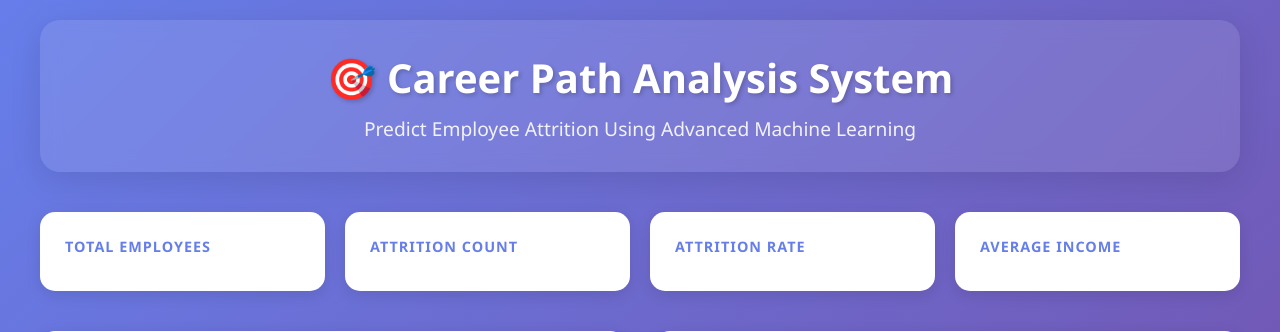
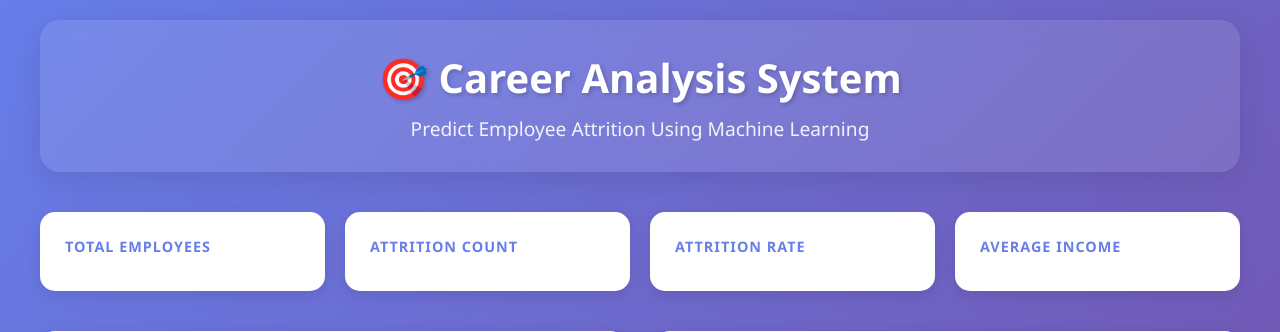
Before and after one commit to SanjaiSrivatsan/attrition_risk, a Flask app: page / in a window 1280 px wide. Shown: the top 332 px of the page. Run offline with Flask 3, Linux system fonts and the light colour scheme.

Commit message:
pre-run_data

```diff
--- a/templates/analytics.html
+++ b/templates/analytics.html
@@ -3,7 +3,7 @@
 <head>
     <meta charset="UTF-8">
     <meta name="viewport" content="width=device-width, initial-scale=1.0">
-    <title>Analytics Dashboard - Career Path Analysis</title>
+    <title>Analytics Dashboard - Career Analysis</title>
     <script src="https://cdn.jsdelivr.net/npm/chart.js"></script>
     <style>
         * {
--- a/templates/index.html
+++ b/templates/index.html
@@ -300,8 +300,8 @@
 <body>
     <div class="container">
         <div class="header">
-            <h1>🎯 Career Path Analysis System</h1>
-            <p>Predict Employee Attrition Using Advanced Machine Learning</p>
+            <h1>🎯 Career Analysis System</h1>
+            <p>Predict Employee Attrition Using Machine Learning</p>
         </div>
 
         <div class="stats-grid">
@@ -407,7 +407,7 @@
 
         <div class="nav-links">
             <a href="/analytics">📈 View Analytics Dashboard</a>
-            <a href="https://github.com" target="_blank">💻 View Source Code</a>
+            <a href="https://github.com/SanjaiSrivatsan/attrition_risk" target="_blank">💻 View Source Code</a>
         </div>
     </div>
 
```
Also changed, not shown: 5 other files.
